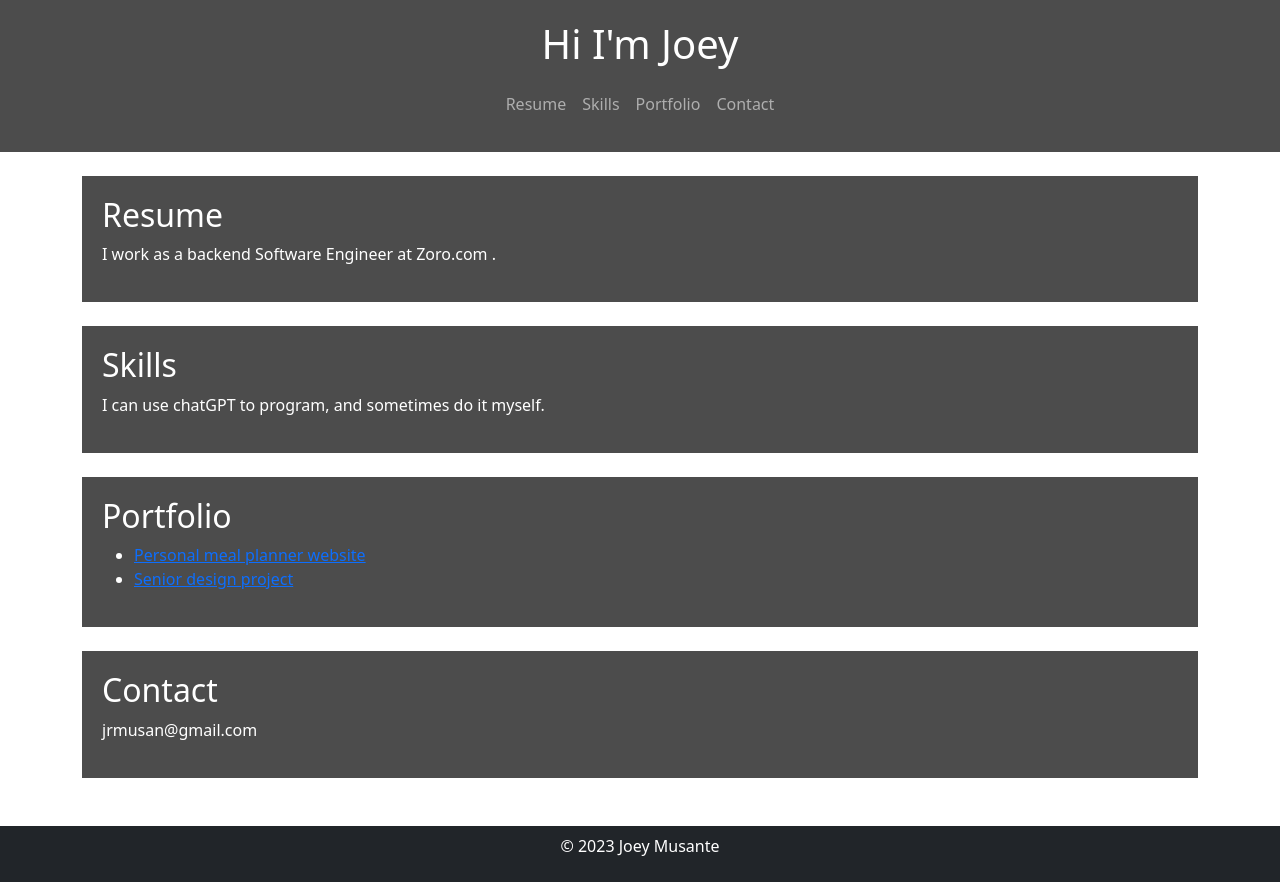
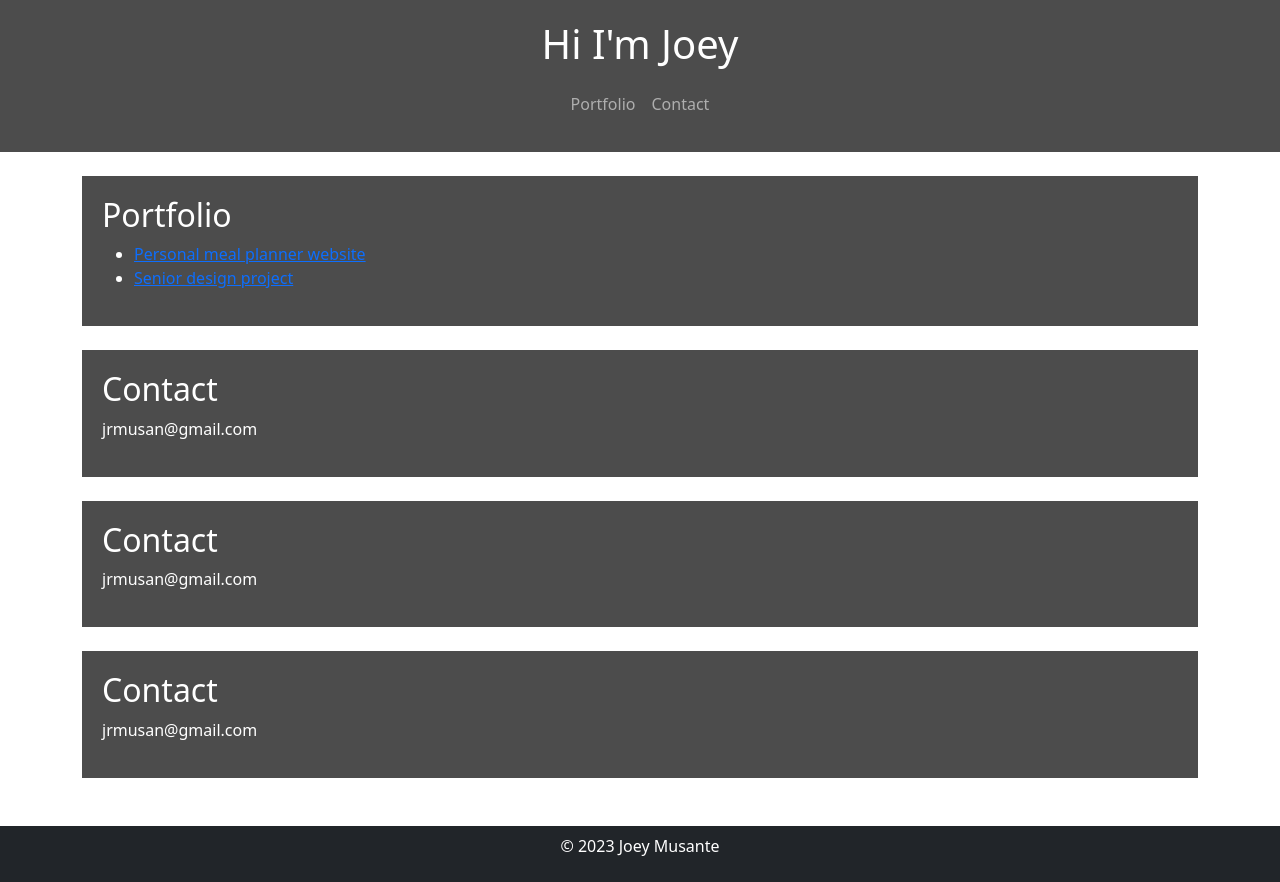
Before and after one commit to jrmusan/about_me, a plain HTML site: page index.html in a window 1280 px wide. Drawn offline with nearby package versions, Linux system fonts and the light colour scheme.

Commit message:
Made it a little less bad

```diff
--- a/index.html
+++ b/index.html
@@ -37,8 +37,6 @@
     <h1>Hi I'm Joey</h1>
     <nav class="navbar navbar-expand-lg navbar-dark justify-content-center">
       <ul class="navbar-nav">
-        <li class="nav-item"><a class="nav-link" href="#resume">Resume</a></li>
-        <li class="nav-item"><a class="nav-link" href="#skills">Skills</a></li>
         <li class="nav-item"><a class="nav-link" href="#portfolio">Portfolio</a></li>
         <li class="nav-item"><a class="nav-link" href="#contact">Contact</a></li>
       </ul>
@@ -46,15 +44,6 @@
   </header>
 
   <main class="container py-4">
-    <section id="resume" class="mb-4">
-      <h2>Resume</h2>
-      <p>I work as a backend Software Engineer at Zoro.com .</p>
-    </section>
-
-    <section id="skills" class="mb-4">
-      <h2>Skills</h2>
-      <p>I can use chatGPT to program, and sometimes do it myself.</p>
-    </section>
 
     <section id="portfolio" class="mb-4">
       <h2>Portfolio</h2>
@@ -64,6 +53,14 @@
       </ul>
     </section>
 
+    <section id="contact" class="mb-4">
+      <h2>Contact</h2>
+      <p>jrmusan@gmail.com</p>
+    </section>
+    <section id="contact" class="mb-4">
+      <h2>Contact</h2>
+      <p>jrmusan@gmail.com</p>
+    </section>
     <section id="contact" class="mb-4">
       <h2>Contact</h2>
       <p>jrmusan@gmail.com</p>
```
